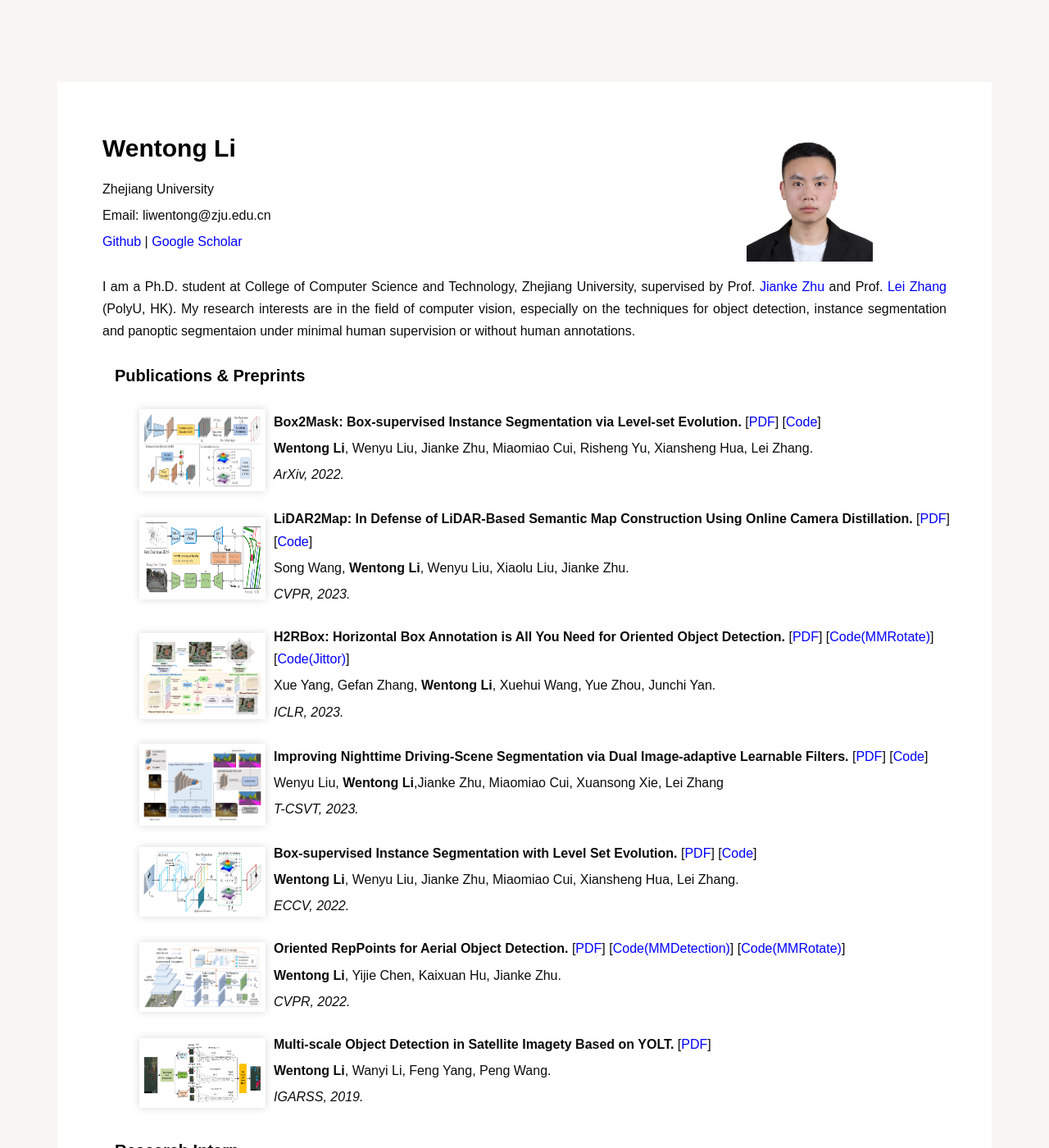
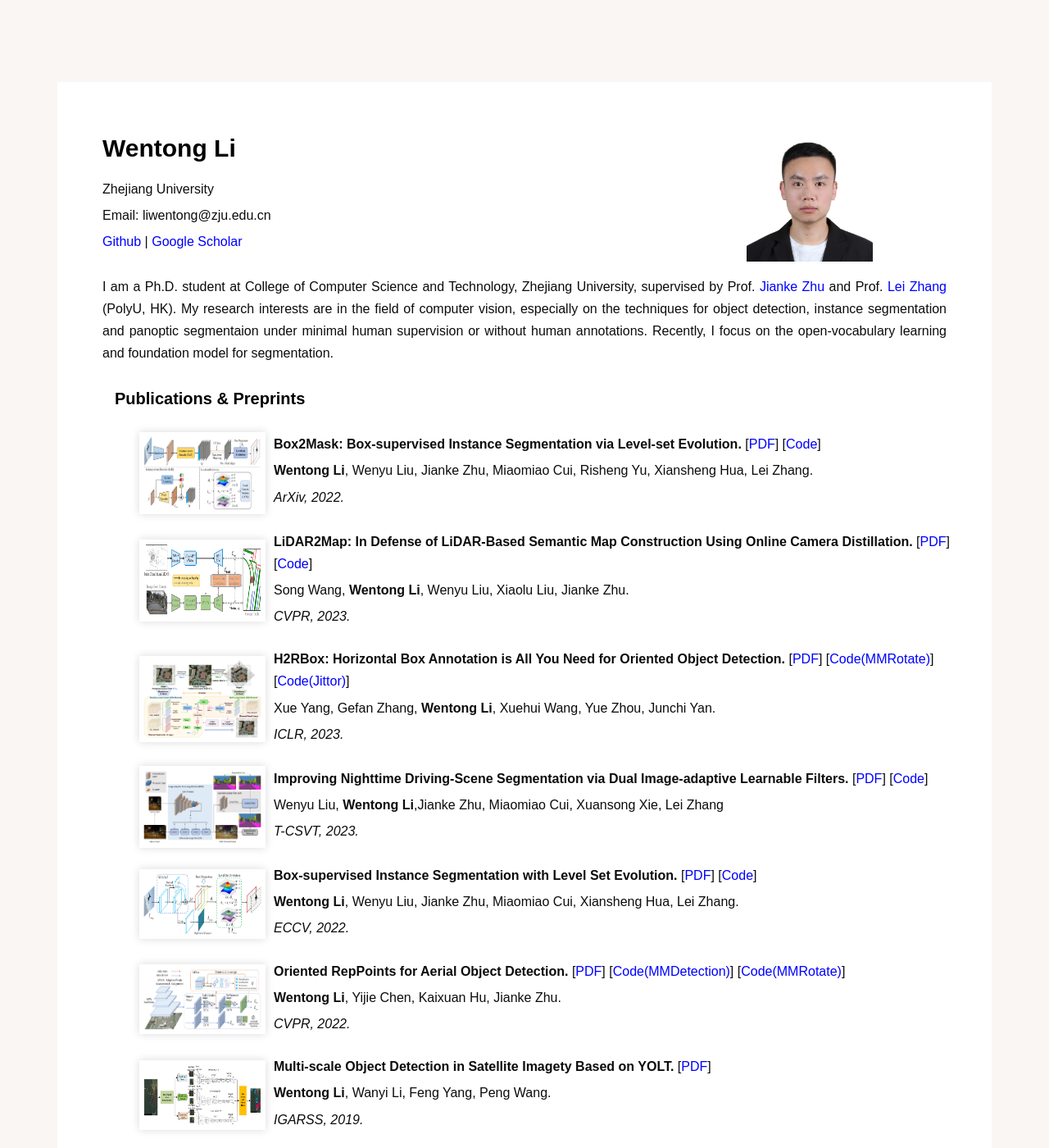
Before and after one commit to cslwt/cslwt.github.io, a Jekyll site: the page index.html, which Jekyll copies as it is, in a window 1280 px wide and 1400 px high. Shown: the whole window at 82% size. Built offline with Jekyll 4.4.1, drawn with Linux system fonts in a browser that asks for light colours; some web fonts are replaced; some of the changed lines change nothing that is shown; some of the changed text lies outside the part shown.

Commit message:
Update index.html

```diff
--- a/index.html
+++ b/index.html
@@ -87,6 +87,7 @@
 						<a href="http://www4.comp.polyu.edu.hk/~cslzhang/">Lei Zhang </a>(PolyU, HK).
 						My research interests are in the field of computer vision, especially on the techniques for object detection,
 						instance segmentation and panoptic segmentaion under minimal human supervision or without human annotations.
+						Recently, I focus on the open-vocabulary learning and foundation model for segmentation.
 					<p>
 
 
@@ -243,7 +244,7 @@
 
 				<h3> Academic Services </h3>
     				<li style="font-size:16px">
-          				Conference Reviewer: CVPR2023,  ICCV2023
+          				Conference Reviewer: CVPR2023,  ICCV2023, NeurIPS2023
     				</li>
     				<li style="font-size:16px">
          			Journal Reviewer:
```
